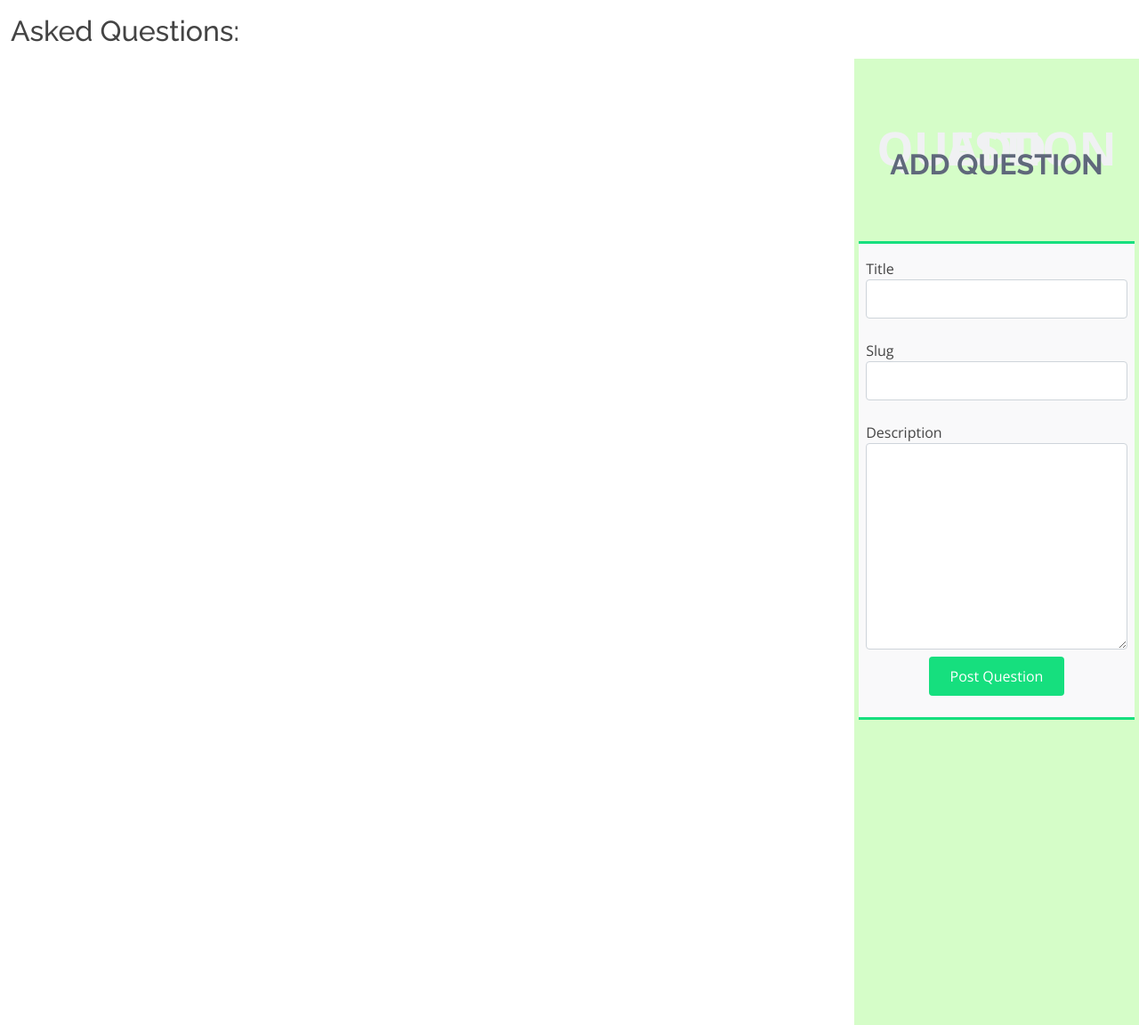
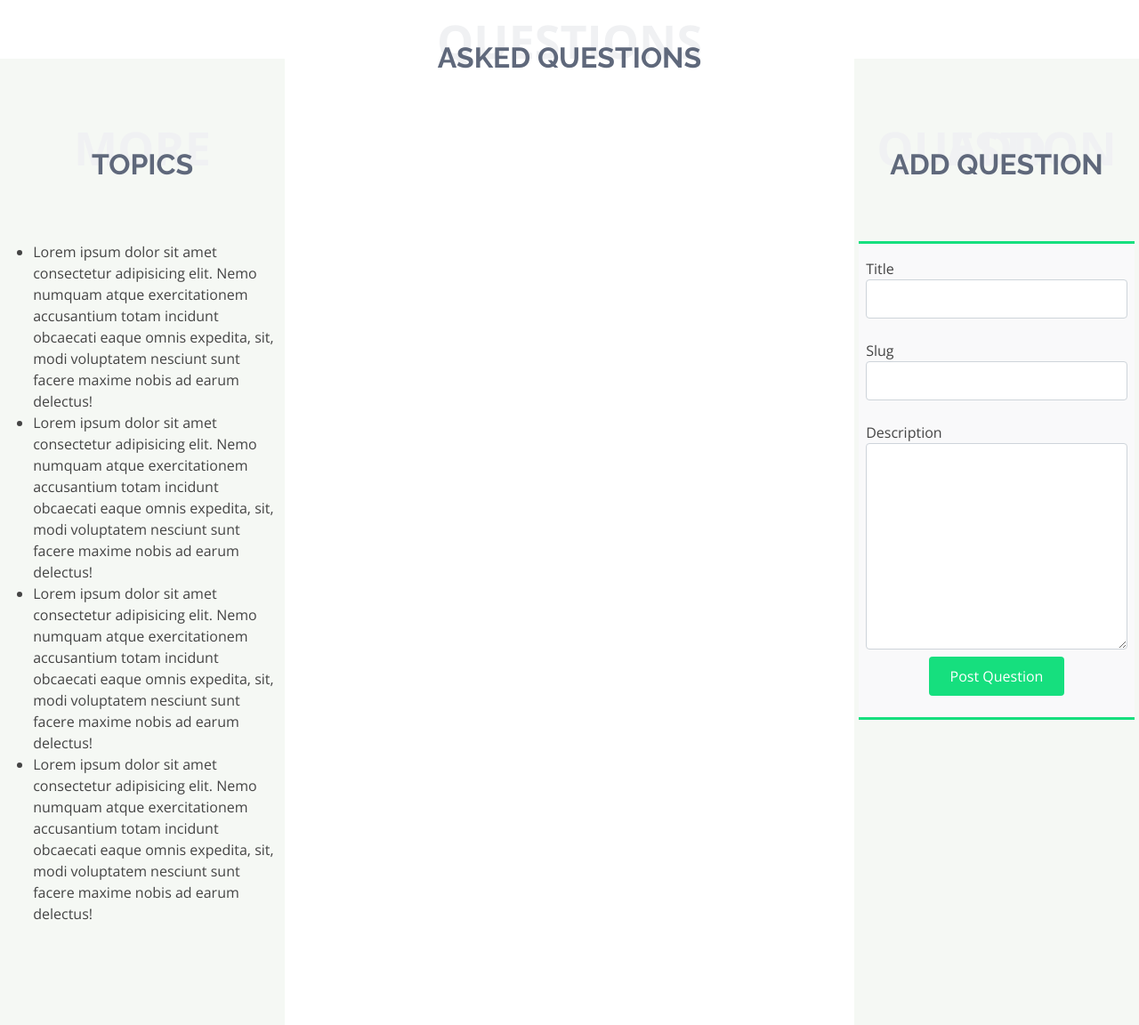
Before and after one commit to belelaritra/Gurukul, a Django app: page /question/ in a window 1280 px wide. Shown: the part 55-1207 px from the top of the page at 89% size. Run offline with Django 3.2, Linux system fonts and the light colour scheme; the visitor is signed in with stand-in values (Sample User, id 1); data that the repository does not hold is empty; some libraries are stand-ins or nearby versions.

Commit message:
left nav added

```diff
--- a/static/css/style.css
+++ b/static/css/style.css
@@ -1186,7 +1186,7 @@ section {
   z-index: 1;
   top: 10%;
   right: 0;
-  background-color: rgb(213, 253, 200);
+  background-color: rgb(245, 248, 244);
   overflow-x: hidden;
   padding-top: 10px;
   padding-bottom: 10px;
@@ -1205,7 +1205,8 @@ section {
   color: #f1f1f1;
 }
 .wrap{
-  width: 75%;
+  width: 50%;
+  margin-left: 25%;
 }
 @media screen and (max-width: 600px) {
   .sidenav{
@@ -1216,8 +1217,42 @@ section {
     width: 28%;
     display: none;
   }
+  .sidenavleft{
+    visibility: hidden;
+    clear: both;
+    float: left;
+    margin: 10px auto 5px 20px;
+    width: 28%;
+    display: none;
+  }
   .wrap{
 
     width: 100%;
+    margin-left: 0;
   }
 }
+.sidenavleft {
+  height: 100%;
+  width: 25%;
+  position: fixed;
+  z-index: 1;
+  top: 10%;
+  left: 0;
+  background-color: rgb(245, 248, 244);
+  overflow-x: hidden;
+  padding-top: 10px;
+  padding-bottom: 10px;
+
+}
+
+.sidenavleft a {
+  padding: 6px 8px 6px 16px;
+  text-decoration: none;
+  font-size: 25px;
+  color: #818181;
+  display: block;
+}
+
+.sidenavleft a:hover {
+  color: #f1f1f1;
+}
--- a/templates/Question/feed.html
+++ b/templates/Question/feed.html
@@ -38,9 +38,33 @@
         </div>
         </section>
     </div>
+    <div class="sidenavleft">
+        <section id="contact" class="contact">
+        <div class="section-title">
+            <span>More</span>
+            <h2>Topics</h2>
+        </div>
+
+        <div class="row">
+
+            <div class="question-container">
+                <ul>
+                    <li>Lorem ipsum dolor sit amet consectetur adipisicing elit. Nemo numquam atque exercitationem accusantium totam incidunt obcaecati eaque omnis expedita, sit, modi voluptatem nesciunt sunt facere maxime nobis ad earum delectus!</li>
+                    <li>Lorem ipsum dolor sit amet consectetur adipisicing elit. Nemo numquam atque exercitationem accusantium totam incidunt obcaecati eaque omnis expedita, sit, modi voluptatem nesciunt sunt facere maxime nobis ad earum delectus!</li>
+                    <li>Lorem ipsum dolor sit amet consectetur adipisicing elit. Nemo numquam atque exercitationem accusantium totam incidunt obcaecati eaque omnis expedita, sit, modi voluptatem nesciunt sunt facere maxime nobis ad earum delectus!</li>
+                    <li>Lorem ipsum dolor sit amet consectetur adipisicing elit. Nemo numquam atque exercitationem accusantium totam incidunt obcaecati eaque omnis expedita, sit, modi voluptatem nesciunt sunt facere maxime nobis ad earum delectus!</li>
+                </ul>
+            </div>
+
+        </div>
+        </section>
+    </div>
     <div>
         <div class="container my-3">
-            <h2>Asked Questions:</h2>
+            <div class="section-title">
+                <span>Questions</span>
+                <h2>Asked Questions</h2>
+            </div>
 
             {% for post in allposts %}
 
```
